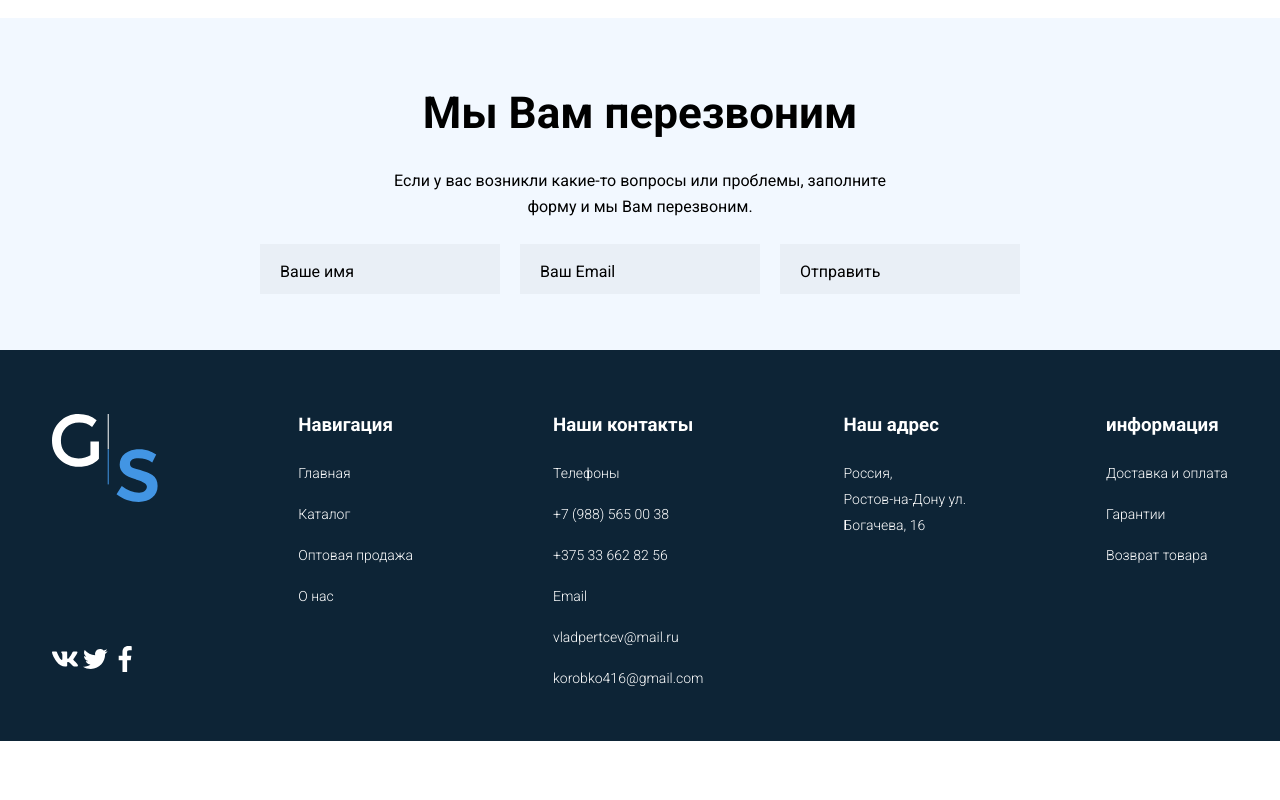
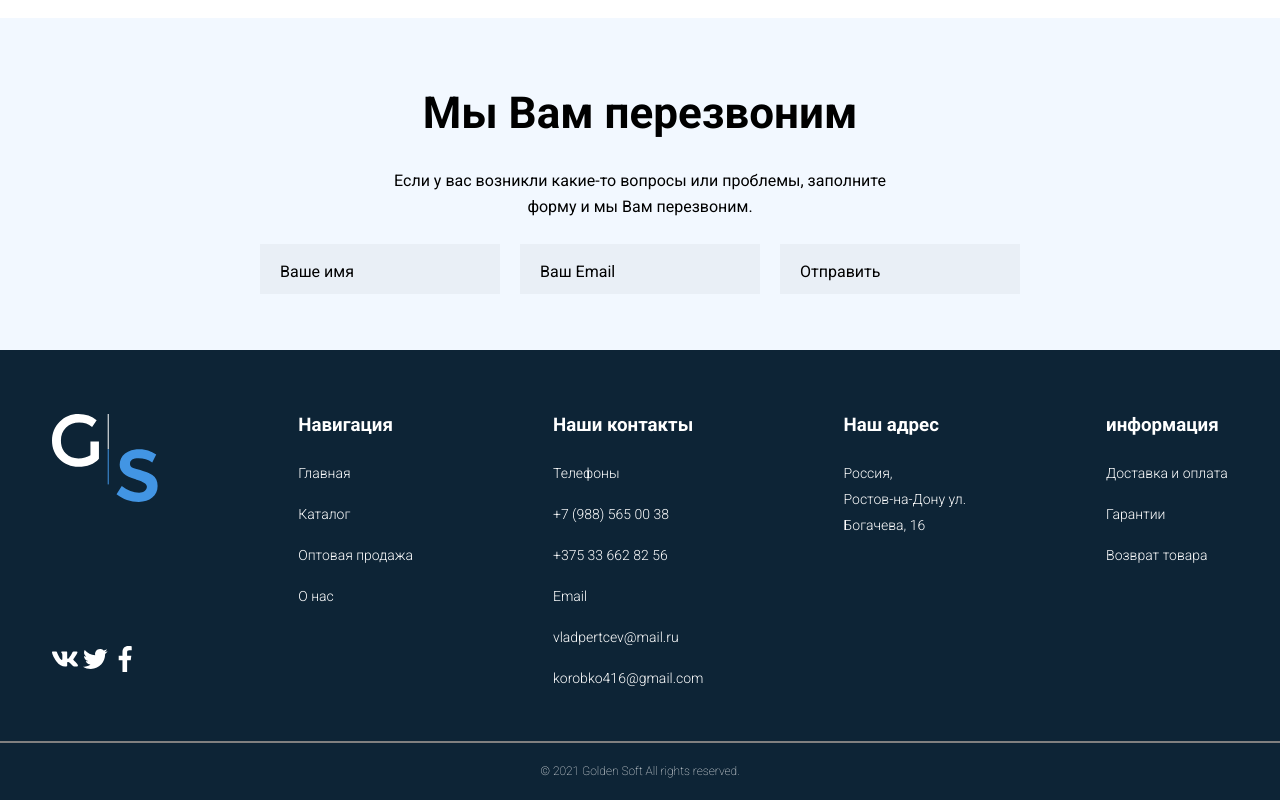
Before and after one commit to Jasur0919/5-oy-8dars, a plain HTML site: page index.html in a window 1280 px wide. Shown: the part 2091-2891 px from the top of the page. Before the commit the page ends 2832 px from the top, so only its background shows below. Drawn offline with Linux system fonts and the light colour scheme.

Commit message:
fsdfvdgfv

```diff
--- a/index.html
+++ b/index.html
@@ -162,9 +162,13 @@
         </div>
       </section>
 
-      <footer id="footer">
+
+
+    </main>
+
+    <footer href="#" id="footer">
       <div class="container">
-          <div class="footer-box">
+        <div href="#" class="footer-box">
           <div class="footer-img">
             <img src="./images/footer-gs.svg" alt="">
             <div class="footer-img-child">
@@ -206,10 +210,16 @@
             <p>Возврат товара</p>
           </div>
         </div>
+
       </div>
     </footer>
 
-    </main>
+    <div class="footer-bot">
+      <div class="chiziq"></div>
+      <div class="email-text">
+        © 2021 Golden Soft All rights reserved.
+      </div>
+    </div>
 
     <script src="./js/app.js"></script>
   </body>
--- a/scss/style.scss
+++ b/scss/style.scss
@@ -339,6 +339,26 @@ body {
 
     }
 
+    .footer-bot {
+        background: #0D2436;
+
+        .chiziq {
+            border: 1px solid gray;
+        }
+        .email-text {
+            padding: 20px 0 20px 0;
+            color: white;
+            display: flex;
+            align-items: center;
+            justify-content: center;
+            font-size: 12px;
+            font-weight: 200;
+            line-height: 16.71px;
+            text-align: left;
+
+        }
+
+    }
 
 
 }
```
Also changed, not shown: scss/style.css, 1 other file. Lines whose indentation alone changed are shown as unchanged.
